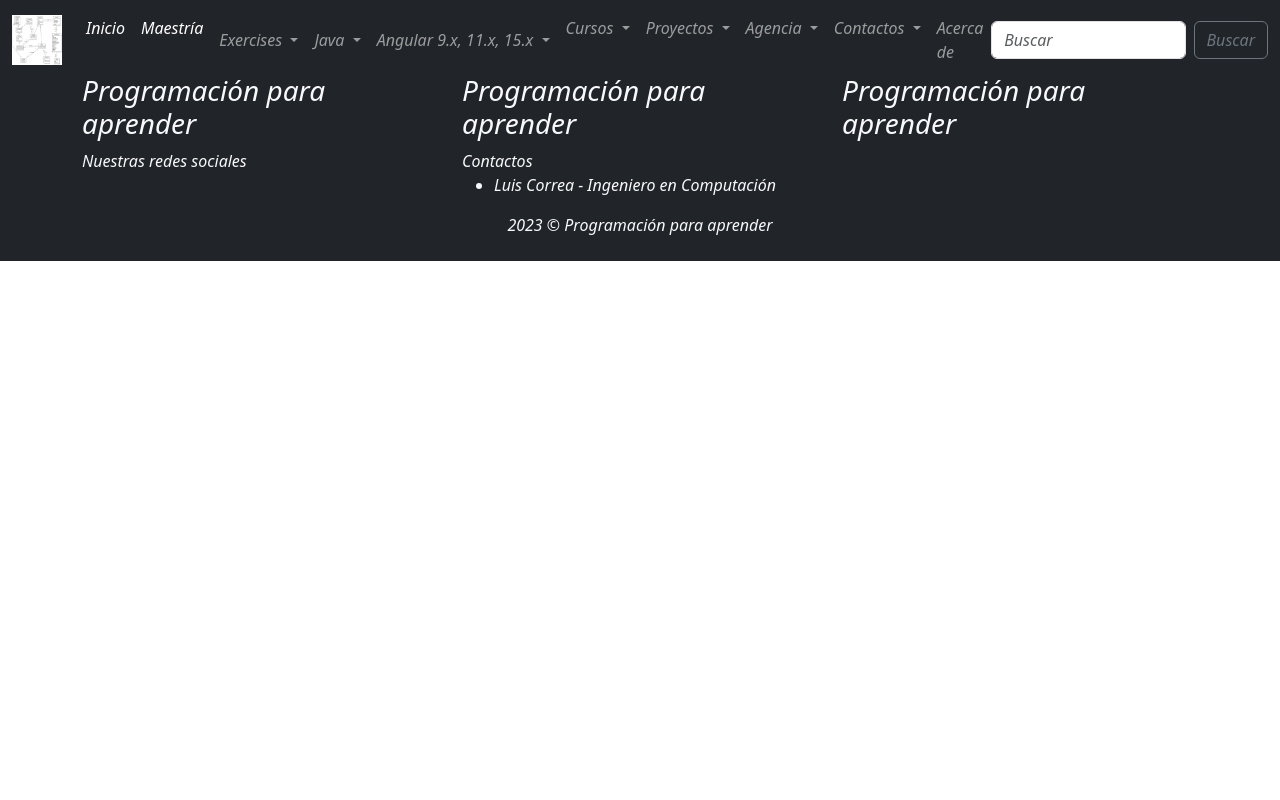
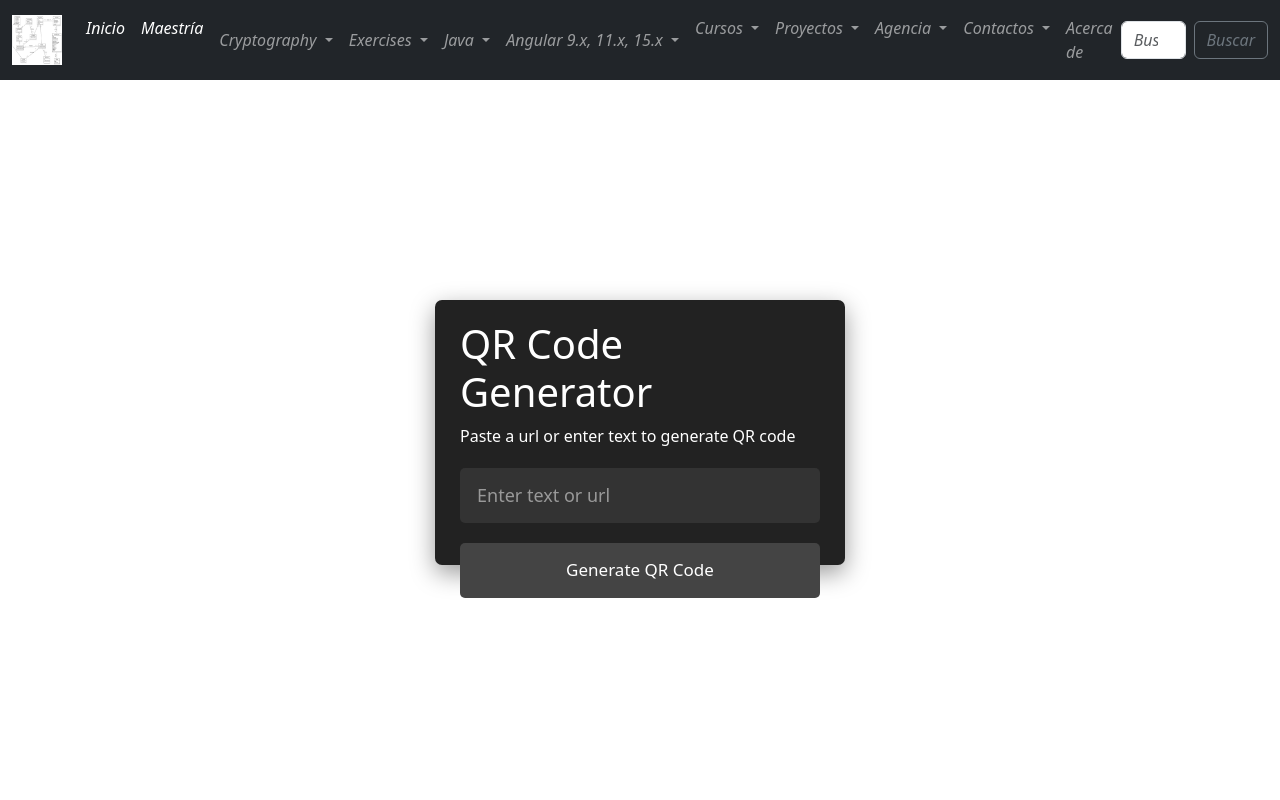
Before and after one commit to programacionparaaprender/stackblitz-starters-mklsby, an Angular app: page /qr-code in a window 1280 px wide. Before the commit this address led to /. Shown: the top 800 px of the page. Built offline with nearby package versions, Linux system fonts and the light colour scheme.

Commit message:
agregando cambios

```diff
--- a/src/app/app-routing.module.ts
+++ b/src/app/app-routing.module.ts
@@ -44,7 +44,7 @@ import { LegsComponent } from './applications/views/legs/legs.component';
 import { ArmsComponent } from './applications/views/arms/arms.component';
 import { MasterAspNetComponent } from './master-aspnet/master-aspnet.component';
 import { Tio } from './models/tio'
-
+import { QrCodeGeneratorComponent } from './qr-code-generator/qr-code-generator.component';
 var usuario: Tio = {
   id: 1,
   nombre: "error",
@@ -81,6 +81,7 @@ const routes: Routes = [
   {
     path: 'vieja' , component: ViejaComponent
   },
+  { path: 'qr-code' , component: QrCodeGeneratorComponent},
 ];
 
 @NgModule({
--- a/src/app/app.module.ts
+++ b/src/app/app.module.ts
@@ -71,11 +71,12 @@ import { ContadorAutomaticoComponent } from './contador-automatico/contador-auto
 import { QuarkusComponent } from './quarkus/quarkus.component';
 import { MenuNuevoComponent } from './menu-nuevo/menu-nuevo.component';
 import { MasterAspNetComponent } from './master-aspnet/master-aspnet.component';
-
+import { QrCodeGeneratorComponent } from './qr-code-generator/qr-code-generator.component';
 
 
 @NgModule({
   declarations: [
+    QrCodeGeneratorComponent,
     MenuNuevoComponent,
     MasterAspNetComponent,
     ContadorAutomaticoComponent,
--- a/src/app/menu/menu.component.html
+++ b/src/app/menu/menu.component.html
@@ -17,6 +17,19 @@
           <li class="nav-item">
             <a class="nav-link active" aria-current="page" href="/maestria-sanmarcos">Maestría</a>
           </li>
+          <div class="collapse navbar-collapse" id="navbarNavDarkDropdown">
+            <ul class="navbar-nav">
+              <li class="nav-item dropdown">
+                <a class="nav-link dropdown-toggle" href="#" id="navbarDarkDropdownMenuLink" role="button" data-bs-toggle="dropdown" aria-expanded="false">
+                  Cryptography
+                </a>
+                <ul class="dropdown-menu dropdown-menu-dark" aria-labelledby="navbarDarkDropdownMenuLink">
+                  <a class="dropdown-item" [routerLink]="'/qr-code'">QR Code</a>
+                  <div class="dropdown-divider"></div>
+                </ul>
+              </li>
+            </ul>
+          </div>
           <div class="collapse navbar-collapse" id="navbarNavDarkDropdown">
             <ul class="navbar-nav">
               <li class="nav-item dropdown">
--- /dev/null
+++ b/src/app/qr-code-generator/qr-code-generator.component.css
@@ -0,0 +1,116 @@
+.qr-generator {
+  display: flex;
+  padding: 0 10px;
+  min-height: 100vh;
+  align-items: center;
+  justify-content: center;
+  color: #fff;
+}
+
+.wrapper {
+  height: 265px;
+  max-width: 410px;
+  background: #222;
+  border-radius: 7px;
+  padding: 20px 25px 0;
+  transition: height 0.2s ease;
+  box-shadow: 0 8px 25px rgba(0, 0, 0, 0.4);
+}
+
+.wrapper.active {
+  height: 530px;
+}
+
+titleqr h1 {
+  font-size: 21px;
+  font-weight: 500;
+  color: #fff;
+}
+
+titleqr p {
+  margin-top: 5px;
+  color: #aaa;
+  font-size: 16px;
+}
+
+.wrapper .form {
+  margin: 20px 0 25px;
+}
+
+.form :where(input, button){
+  width: 100%;
+  height: 55px;
+  border: none;
+  outline: none;
+  border-radius: 5px;
+  transition: 0.1s ease;
+}
+
+.form input {
+  font-size: 18px;
+  padding: 0 17px;
+  border: 1px solid #999;
+  color: #fff;
+  background: #333;
+}
+
+.form input:focus {
+  box-shadow: 0 3px 6px rgba(0, 0, 0, 0.13);
+}
+.form input::placeholder {
+  color: #999;
+}
+
+.form button {
+  color: #fff;
+  cursor: pointer;
+  margin-top: 20px;
+  font-size: 17px;
+  background: #444;
+  transition: background 0.3s ease, transform 0.2s ease;
+}
+.form button:hover{
+  background: #333;
+}
+.form button:active {
+  transform: scale(0.95);
+}
+.qr-code {
+  opacity: 0;
+  display: flex;
+  padding: 33px 0;
+  border-radius: 5px;
+  align-items: center;
+  pointer-events: none;
+  justify-content: center;
+  border: 1px solid #ccc;
+}
+
+.wrapper.active .qr-code {
+  opacity: 1;
+  pointer-events:auto;
+  transition: opacity 0.5s 0.05s ease;
+}
+
+.qr-code img {
+  width: 170px;
+}
+
+@media (max-width: 430px){
+  .wrapper {
+    height: 255px;
+    padding: 16px 20px;
+  }
+  .wrapper.active {
+    height: 510px;
+  }
+  .titleqr p {
+    color:#696969;
+  }
+  .form:where(input, button){
+    height: 52px;
+  }
+  .qr-code img {
+    width: 160px;
+  }
+}
--- /dev/null
+++ b/src/app/qr-code-generator/qr-code-generator.component.html
@@ -0,0 +1,29 @@
+
+  <div class="container-fluid">
+      <div class="qr-generator">
+        <!-- <form  class="wrapper" (ngSubmit)="generarQR()" [formGroup]="registerForm"> -->
+        <form  [formGroup]="registerForm">
+          <div  class="wrapper" #wrapper>
+            <div class="titleqr">
+              <h1>QR Code Generator</h1>
+              <p>Paste a url or enter text to generate QR code</p>
+            </div>
+            <div class="form">
+              <input
+                id="qrcode"
+                name="qrcode"
+                formControlName="qrcode"
+                type="text"
+                spellcheck="false"
+                placeholder="Enter text or url"
+                (keyup)="keyFunc($event)"
+                />
+              <button id="generateBtn" type="button"  #generateBtn (click)="generarQR(wrapper, generateBtn)">Generate QR Code</button>
+            </div>
+            <div class="qr-code">
+              <img id="imgcode" alt="qr-code" src='{{imagen}}' #imgcode />
+            </div>
+          </div>
+        </form>
+      </div>
+  </div>
--- /dev/null
+++ b/src/app/qr-code-generator/qr-code-generator.component.ts
@@ -0,0 +1,85 @@
+import { Component, ElementRef, OnInit, ViewChild } from "@angular/core";
+import { Router } from '@angular/router';
+import { FormBuilder, FormGroup, Validators, FormControl } from '@angular/forms';
+
+@Component({
+  selector: 'app-qr-code-generator',
+  templateUrl: './qr-code-generator.component.html',
+  styleUrls: ['./qr-code-generator.component.css']
+})
+
+
+export class QrCodeGeneratorComponent implements OnInit {
+  @ViewChild('nameInput') imgcode: ElementRef | string = '';
+  registerForm: FormGroup<any>;
+  imagen:string = '';
+  preValue:string = '';
+  constructor(
+    private fb: FormBuilder,
+    private router: Router) {
+    this.registerForm = this.fb.group({
+      qrcode: ['', Validators.required]
+    });
+    const wrapper = document.querySelector(".wrapper");
+    const generateBtn = document.querySelector("#generateBtn");
+    const imgcode = document.querySelector("#imgcode");
+    const qrcode = document.querySelector("#qrcode");
+    let preValue="";
+    generateBtn?.addEventListener("click", ()=> {
+      let qrValue = qrcode?.textContent?.trim();
+      if(!qrValue || preValue === qrValue) return;
+      preValue = qrValue;
+      generateBtn.innerHTML = "Generating QR Code...";
+      if(imgcode != null){
+        //imgcode.src = `https://api.qrserver.com/v1/create-qr-code/?size=200x200&data=${qrValue}`;
+        this.imagen = `https://api.qrserver.com/v1/create-qr-code/?size=200x200&data=${qrValue}`;
+        imgcode.addEventListener("load", () => {
+          wrapper?.classList.add("active");
+          if(generateBtn != null)
+            generateBtn.innerHTML = "Generating QR Code...";
+        });
+      }
+
+    });
+
+
+    qrcode?.addEventListener("keyup", () => {
+      if(!qrcode.textContent?.trim()){
+        wrapper?.classList.remove("active");
+
+      }
+    });
+  }
+
+  ngOnInit(): void {
+  }
+
+  keyFunc(x:any){
+    const wrapper = document.querySelector(".wrapper");
+    const qrcode = this.registerForm.getRawValue().qrcode;
+    if(!qrcode.textContent?.trim()){
+      wrapper?.classList.remove("active");
+    }
+  }
+
+  generarQR(wrapper:any, generateBtn:any){
+    if(!this.registerForm.valid){
+      return;
+    }
+    console.log('entro')
+    const qrcode = this.registerForm.getRawValue().qrcode;
+    let qrValue = qrcode.trim();
+    if(!qrValue || this.preValue === qrValue) return;
+    this.preValue = qrValue;
+    generateBtn.innerHTML = "Generating QR Code...";
+
+    console.log('imgcode')
+    //imgcode.src = `https://api.qrserver.com/v1/create-qr-code/?size=200x200&data=${qrValue}`;
+    this.imagen = `https://api.qrserver.com/v1/create-qr-code/?size=200x200&data=${qrValue}`;
+    wrapper.classList.add("active");
+    generateBtn.innerHTML = "Generating QR Code...";
+
+  }
+
+
+}
```
Also changed, not shown: 2 other files (tests, documents, lock files or other folders).
